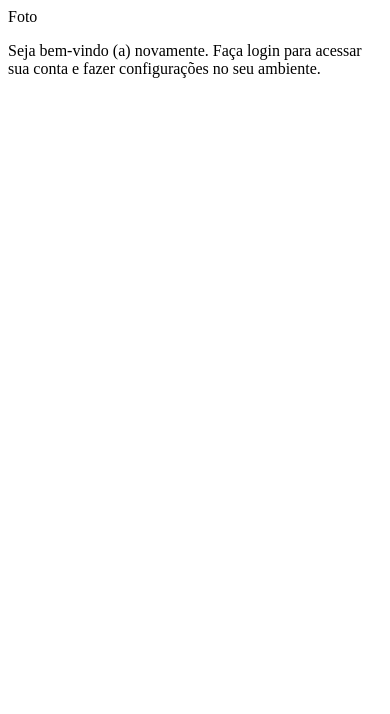
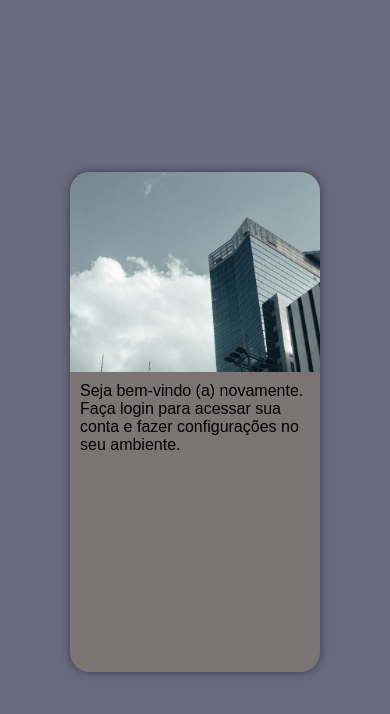
Before and after one commit to wilgregorioo/proejeto-login, a plain HTML site: page index.html in a window 390 px wide. Drawn offline with Linux system fonts and the light colour scheme.

Commit message:
mobile first (login)

```diff
--- a/estilos/style.css
+++ b/estilos/style.css
@@ -3,5 +3,51 @@
 /*
     Paleta de cores
     Cinza: #5A5D75
-    Cinza escuro: #41414B
+    Cinza escurof: #41414B
 */
+
+* {
+    font-family: Arial, Helvetica, sans-serif;
+    padding: 0px;
+    margin: 0px;
+    box-sizing: border-box;
+}
+
+body, html {
+    background-color: #696980;
+    height: 100vh;
+    width: 100vw;
+}
+
+main {
+    position: relative;
+    height: 100vh;
+    width: 100vw;
+}
+
+section#login {
+    position: absolute;
+    top: 50%;
+    left: 50%;
+    transform: translate(-50%, -50%);
+    overflow: hidden;
+
+    background-color: rgb(124, 116, 116);
+    height: 500px;
+    width: 250px;
+    border-radius: 20px;
+    box-shadow: 0px 0px 10px rgba(0, 0, 0, 0.425);
+}
+
+section#login > div#imagem {
+    display: block;
+    background: rgb(124, 116, 116) url(../imagens/pexels-igor-visuals-3681805.jpg) no-repeat;
+    background-size: cover;
+    height: 200px;
+
+}
+section#login > div#formulario {
+    display: block;
+    padding: 10px;
+
+}
--- a/index.html
+++ b/index.html
@@ -10,7 +10,7 @@
     <main>
         <section id="login">
             <div id="imagem">
-                Foto
+                <!-- Aqui vai a imagem nas CSS -->
             </div>
             <div id="formulario">
                 <p>Seja bem-vindo (a) novamente. Faça login para acessar sua conta e fazer configurações no seu ambiente.</p>
```
